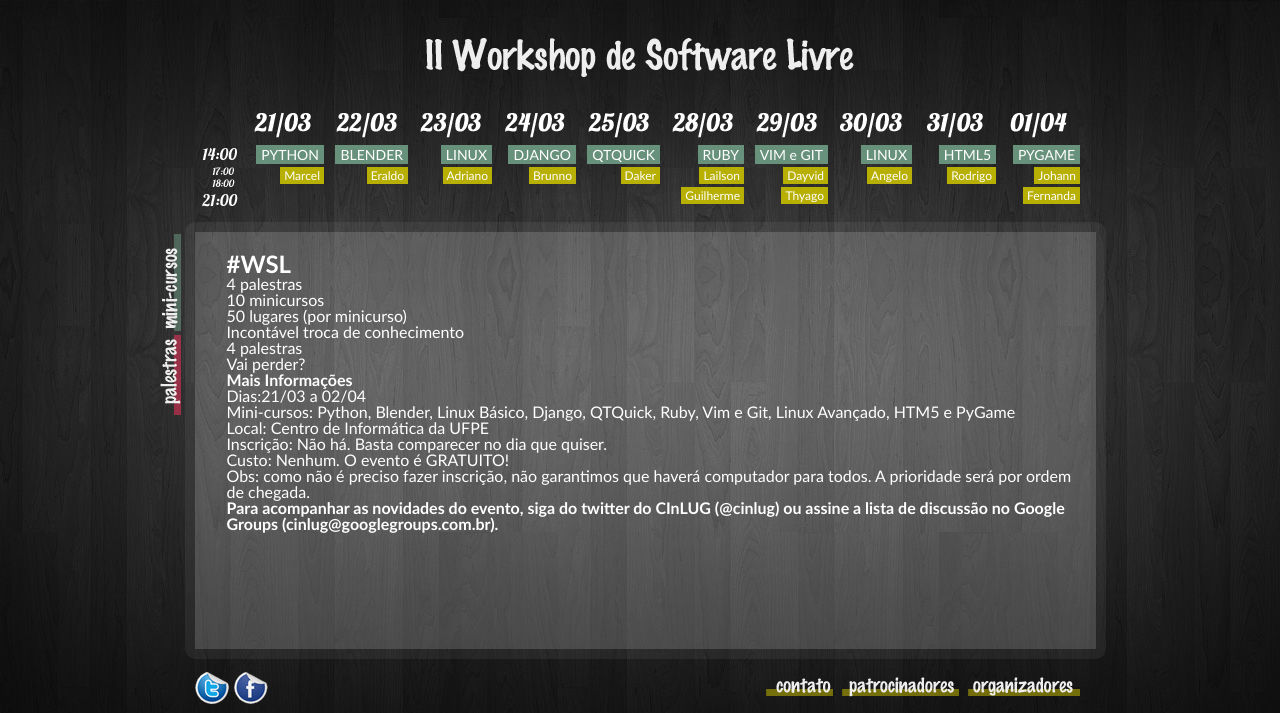
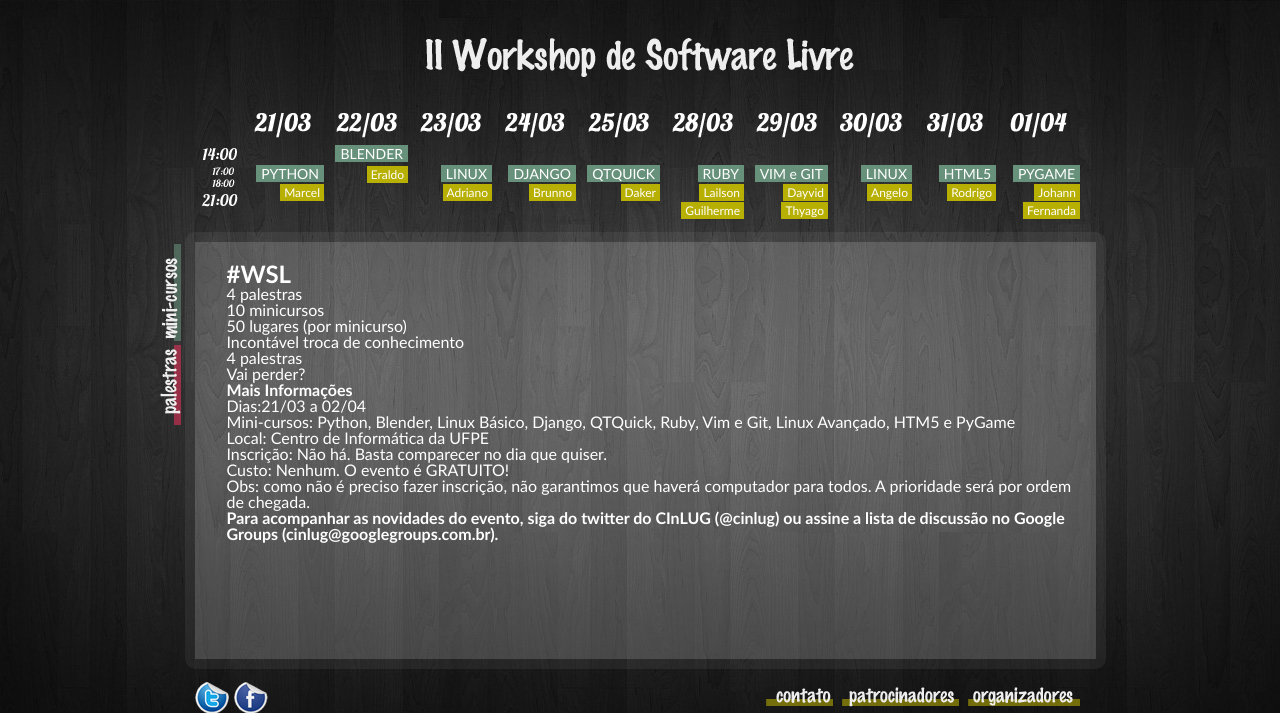
Before and after one commit to cinlug/wsl-portal, a Django app: template src/templates/index.html in a window 1280 px wide. Shown: the top 713 px of the page. Run offline with Django 3.2, Linux system fonts and the light colour scheme; the template is opened without the code that fills it, so the values that code supplies are empty.

Commit message:
alteracao do hoaraio do blender

```diff
--- a/src/static/css/wsl.css
+++ b/src/static/css/wsl.css
@@ -25,7 +25,7 @@
 }
 #horarios {
 	margin-top: 30px;
-	height: 100px;
+	height: 110px;
 }
 #horarios table{
 	float:left;
@@ -34,6 +34,7 @@
 #horarios td {
 	text-align: center;
 	width: 80px;
+
 }
 #hr-horarios {
 	float:left;
@@ -43,13 +44,17 @@
 	text-indent: -5000px;
 }
 .hr-curso, .hr-palestrante{
-	margin: 8px 0px;
+	margin: 6px 0px;
 	text-align: right;
 }
-.hr-curso a {
+.hr-blender {
+	margin:7px 0px 0px;
+	text-align:right;
+}
+.hr-curso a, .hr-blender a {
 	background: #67917a;
 	font-size: 14px;
-	padding: 1px 5px;
+	padding: 0px 5px;
 }
 .hr-palestrante a {
 	background: #B8AF03;
--- a/src/templates/esqueleto.html
+++ b/src/templates/esqueleto.html
@@ -35,13 +35,26 @@
 							<td class="data-04-01"> 01/04 </td>
 						</tr>
 						<tr>
+							<td></td>
+							<td>
+								<div class="hr-blender"><a href="/minicurso/blender"> BLENDER </a></div>
+							</td>
+							<td></td>
+							<td></td>
+							<td></td>
+							<td></td>
+							<td></td>
+							<td></td>
+							<td></td>
+							<td></td>
+						</tr>
+						<tr>
 							<td>
 								<div class="hr-14"></div>
 								<div class="hr-curso"><a href="/minicurso/python"> PYTHON </a></div>
 								<div class="hr-palestrante"><a href="/palestrante/marcel-caraciolo"> Marcel </a></div>
 							</td>
 							<td>
-								<div class="hr-curso hr-blender"><a href="/minicurso/blender"> BLENDER </a></div>
 								<div class="hr-palestrante"> <a href="/palestrante/eraldo-guerra"> Eraldo </a></div>
 							</td>
 							<td>
```
